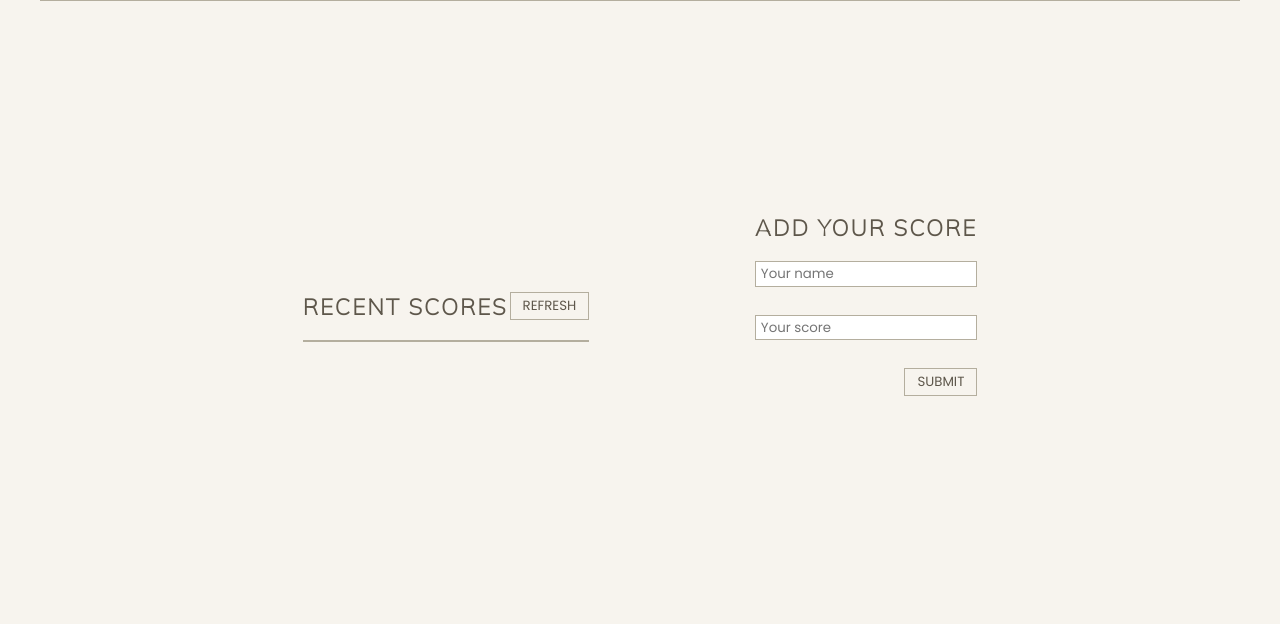
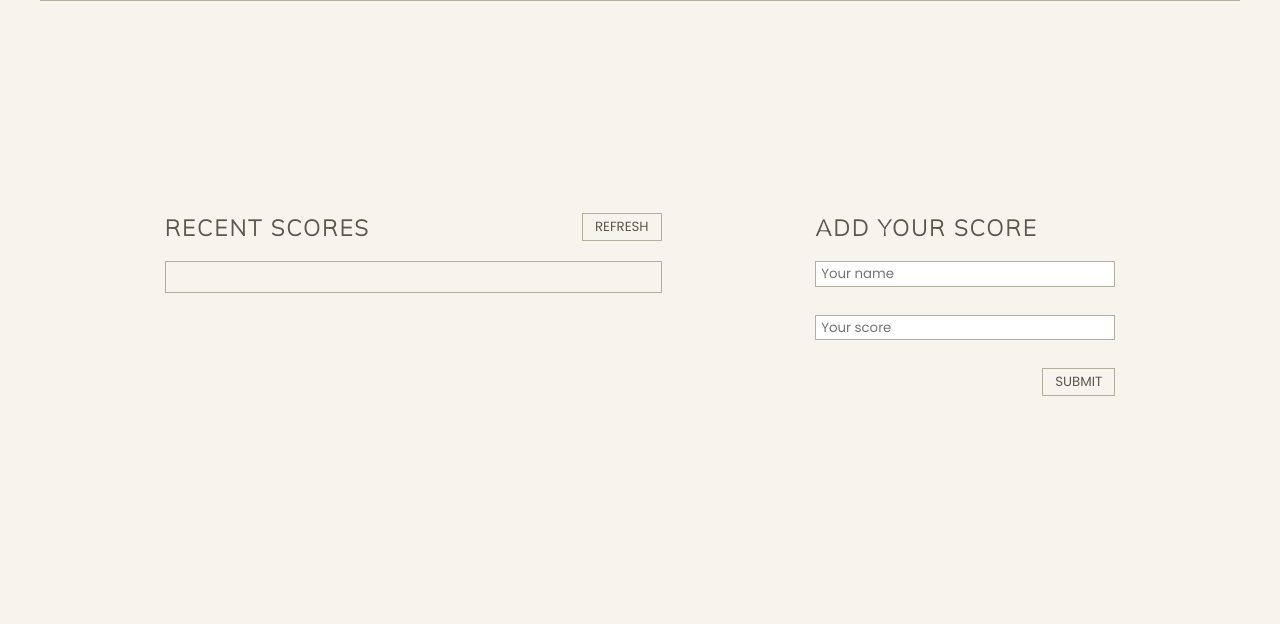
Before and after one commit to Zilola-Nazarova/leaderboard, a website built with webpack: page src/index.html in a window 1280 px wide. Shown: the part 117-741 px from the top of the page. Built offline with nearby package versions, Linux system fonts and the light colour scheme; no server answers.

Commit message:
Make layout adjustments so that the page looks nice even when there's no score data

```diff
--- a/src/style.css
+++ b/src/style.css
@@ -74,6 +74,7 @@ form {
 ul {
   width: 100%;
   list-style: none;
+  min-height: 2rem;
 }
 
 li {
@@ -92,6 +93,8 @@ li .player-score {
 
 #form-section {
   margin-bottom: 1.5rem;
+  width: 80%;
+  max-width: 300px;
 }
 
 input::placeholder {
@@ -155,14 +158,21 @@ footer img {
 
   main {
     flex-direction: row;
-    justify-content: center;
-    gap: 15%;
+    align-items: flex-start;
+    justify-content: space-around;
+    /* gap: 15%; */
     padding: 3rem;
   }
 
   #board-section {
-    width: unset;
+    width: 45%;
+    max-width: 500px;
     margin: unset;
+  }
+
+  #form-section {
+    width: 35%;
+    max-width: 300px;
   }
 
   h1 {
```
